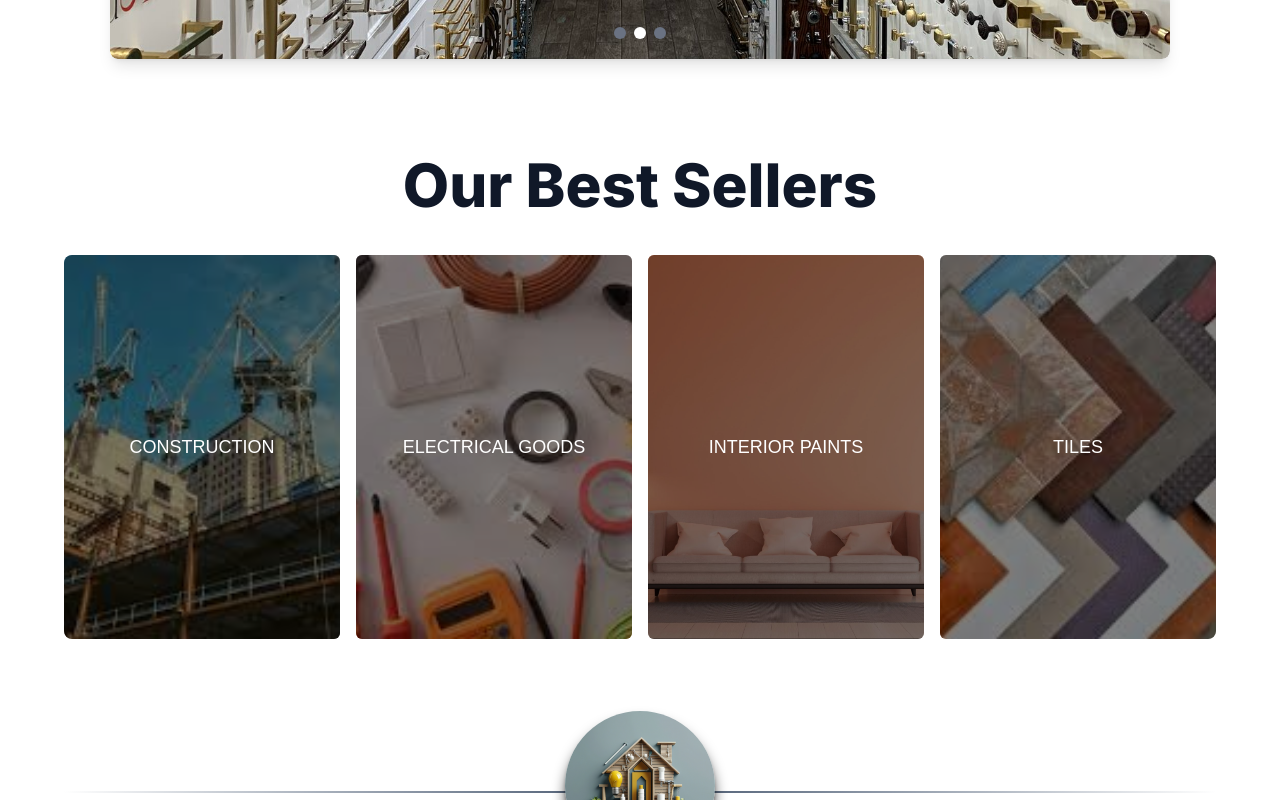
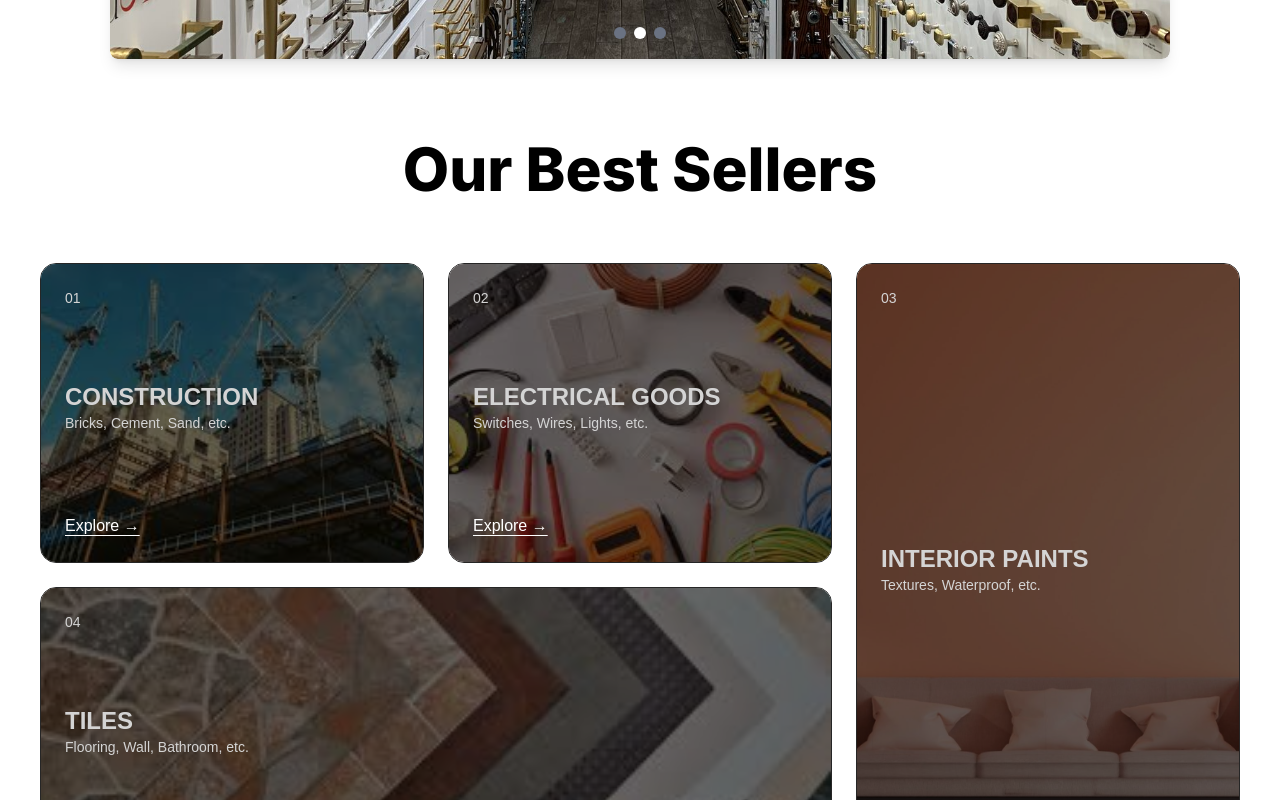
Before and after one commit to A5shi5h/yuvrajenterprise, a Next.js app: page / in a window 1280 px wide. Shown: the part 780-1580 px from the top of the page. Built offline with nearby package versions, Linux system fonts and the light colour scheme.

Commit message:
new layout for our best seller

```diff
--- a/components/BestSeller.tsx
+++ b/components/BestSeller.tsx
@@ -10,23 +10,31 @@ const inter = Inter({ subsets: ["latin"] });
 const bestSellers = [
   {
     title: "CONSTRUCTION",
+    subtitle: "Bricks, Cement, Sand, etc.",
+    number: "01",
+    link: "/category/construction-goods",
     img: "/images/construction.jpg",
-    link: "/category/construction",
   },
   {
     title: "ELECTRICAL GOODS",
+    subtitle: "Switches, Wires, Lights, etc.",
+    number: "02",
+    link: "/category/electrical-items",
     img: "/images/electrical goods.jpg",
-    link: "/category/electrical-goods",
   },
   {
     title: "INTERIOR PAINTS",
+    subtitle: "Textures, Waterproof, etc.",
+    number: "03",
+    link: "/category/interior-paint",
     img: "/images/interior paint.jpg",
-    link: "/category/interior-paints",
   },
   {
     title: "TILES",
+    subtitle: "Flooring, Wall, Bathroom, etc.",
+    number: "04",
+    link: "/category/tiles",
     img: "/images/tiles.jpg",
-    link: "/category/tiles",
   },
 ];
 
@@ -34,69 +42,61 @@ const BestSellers = () => {
   const ref = useRef(null);
   const isInView = useInView(ref, { once: true, margin: "-100px" });
 
-  const headingVariants = {
-    hidden: { opacity: 0, y: 50 },
-    visible: { opacity: 1, y: 0 },
-  };
-
   return (
-    <>
-      <div className="mt-24">
-        <motion.h1
-          ref={ref}
-          className={`text-4xl sm:text-5xl md:text-6xl font-extrabold text-gray-900 text-center ${inter.className}`}
-          variants={headingVariants}
-          initial="hidden"
-          animate={isInView ? "visible" : "hidden"}
-          transition={{ duration: 0.8, ease: "easeOut" }}
+    <section className="text-black py-20 px-4 md:px-10" ref={ref}>
+      <motion.h2
+        className={`text-4xl sm:text-5xl md:text-6xl font-extrabold text-center mb-16 ${inter.className}`}
+        initial={{ opacity: 0, y: 50 }}
+        animate={isInView ? { opacity: 1, y: 0 } : {}}
+        transition={{ duration: 0.8 }}
       >
         Our Best Sellers
-        </motion.h1>
-      </div>
-      <motion.div
-        className="flex justify-center items-center w-full py-10 px-5"
-        initial={{ opacity: 0, y: 50 }}
-        animate={{ opacity: 1, y: 0 }}
-        transition={{ duration: 0.8, ease: "easeOut" }}
-      >
-        <div className="max-w-6xl w-full bg-white rounded-lg overflow-hidden">
-          {/* Product Cards */}
-          <div className="grid grid-cols-1 md:grid-cols-4 gap-4 w-full">
-            {bestSellers.map((product, index) => (
+      </motion.h2>
+
+      <div className="grid grid-cols-1 sm:grid-cols-2 lg:grid-cols-3 gap-6 max-w-7xl mx-auto auto-rows-[300px] sm:auto-rows-[300px]">
+        {bestSellers.map((item, index) => (
           <motion.div
             key={index}
-                whileHover={{ scale: 1.05 }}
-                whileTap={{ scale: 0.95 }}
-                transition={{ duration: 0.3 }}
-                className="relative"
+            className={`
+              relative rounded-2xl overflow-hidden border border-neutral-800
+              hover:border-white transition duration-300 p-6 flex flex-col justify-between
+              ${index === 2 ? "lg:row-span-2" : ""}
+              ${index === 3 ? "sm:col-span-2" : ""}
+            `}
+            initial={{ opacity: 0, y: 50 }}
+            whileInView={{ opacity: 1, y: 0 }}
+            transition={{ delay: index * 0.1, duration: 0.6 }}
           >
-                <Link href={product.link} className="block">
-                  <div className="w-full h-60 md:h-80 lg:h-96 relative">
+            {/* Background Image */}
             <Image
-                      src={product.img}
-                      alt={product.title}
+              src={item.img}
+              alt={item.title}
               layout="fill"
               objectFit="cover"
-                      className="rounded-md"
+              className="absolute inset-0 w-full h-full object-cover z-0"
             />
+
+            {/* Overlay */}
+            <div className="absolute inset-0 bg-black/60 z-10"></div>
+
+            {/* Content */}
+            <div className="relative z-20 h-full flex flex-col justify-between">
+              <span className="text-sm text-neutral-300 mb-2">{item.number}</span>
+              <div>
+                <h3 className="text-2xl font-bold text-neutral-300">{item.title}</h3>
+                <p className="text-neutral-300 text-sm">{item.subtitle}</p>
               </div>
-                  <motion.div
-                    className="absolute inset-0 flex flex-col justify-center items-center bg-black/50 opacity-100 rounded-md"
-                    initial={{ opacity: 0 }}
-                    animate={{ opacity: 1 }}
-                    transition={{ delay: 0.4, duration: 0.6 }}
+              <Link
+                href={item.link}
+                className="mt-4 text-white underline underline-offset-4 hover:text-gray-300 transition"
               >
-                    <h3 className="text-md sm:text-lg font-medium text-white">
-                      {product.title}
-                    </h3>
-                  </motion.div>
+                Explore →
               </Link>
+            </div>
           </motion.div>
         ))}
       </div>
-        </div>
-      </motion.div>
-    </>
+    </section>
   );
 };
 
```
Lines whose indentation alone changed are shown as unchanged.
